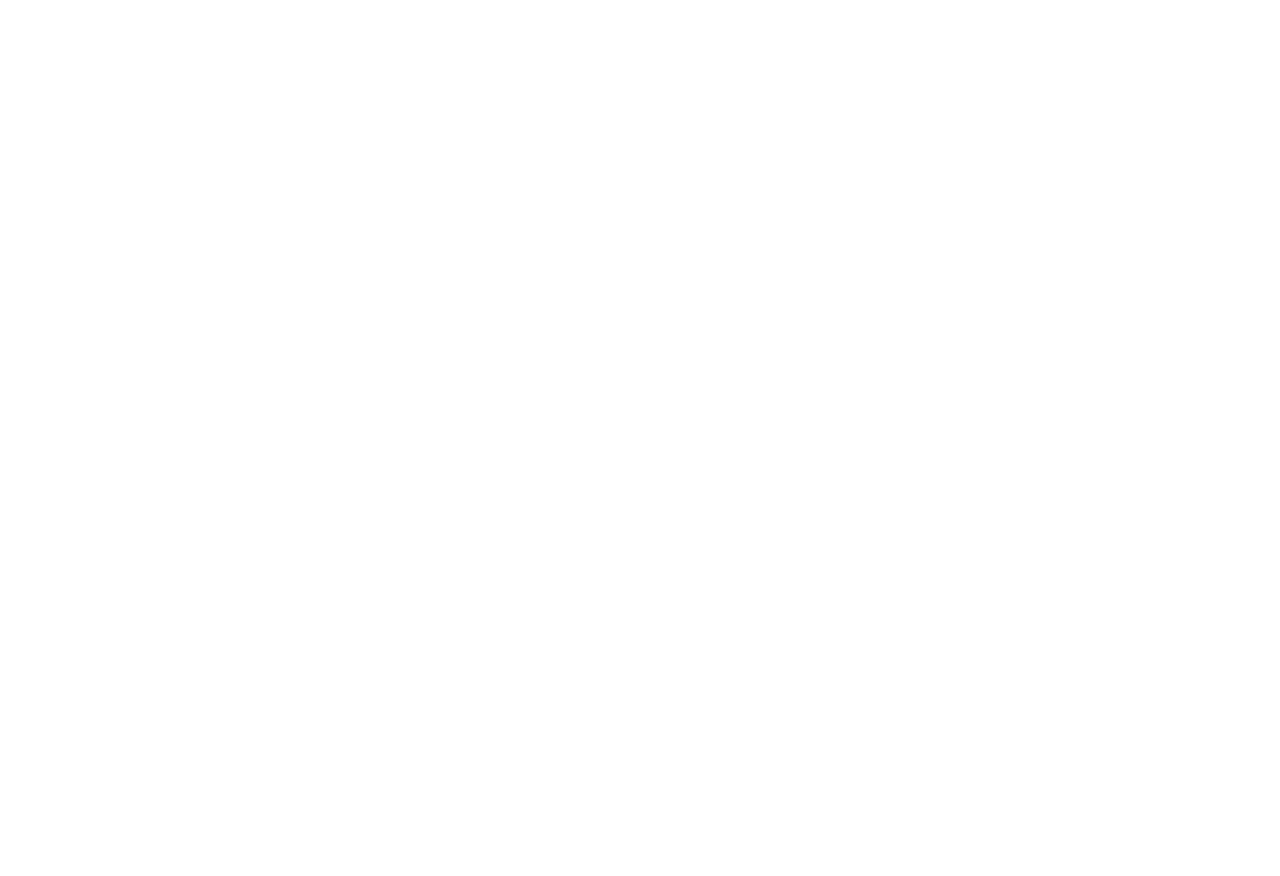
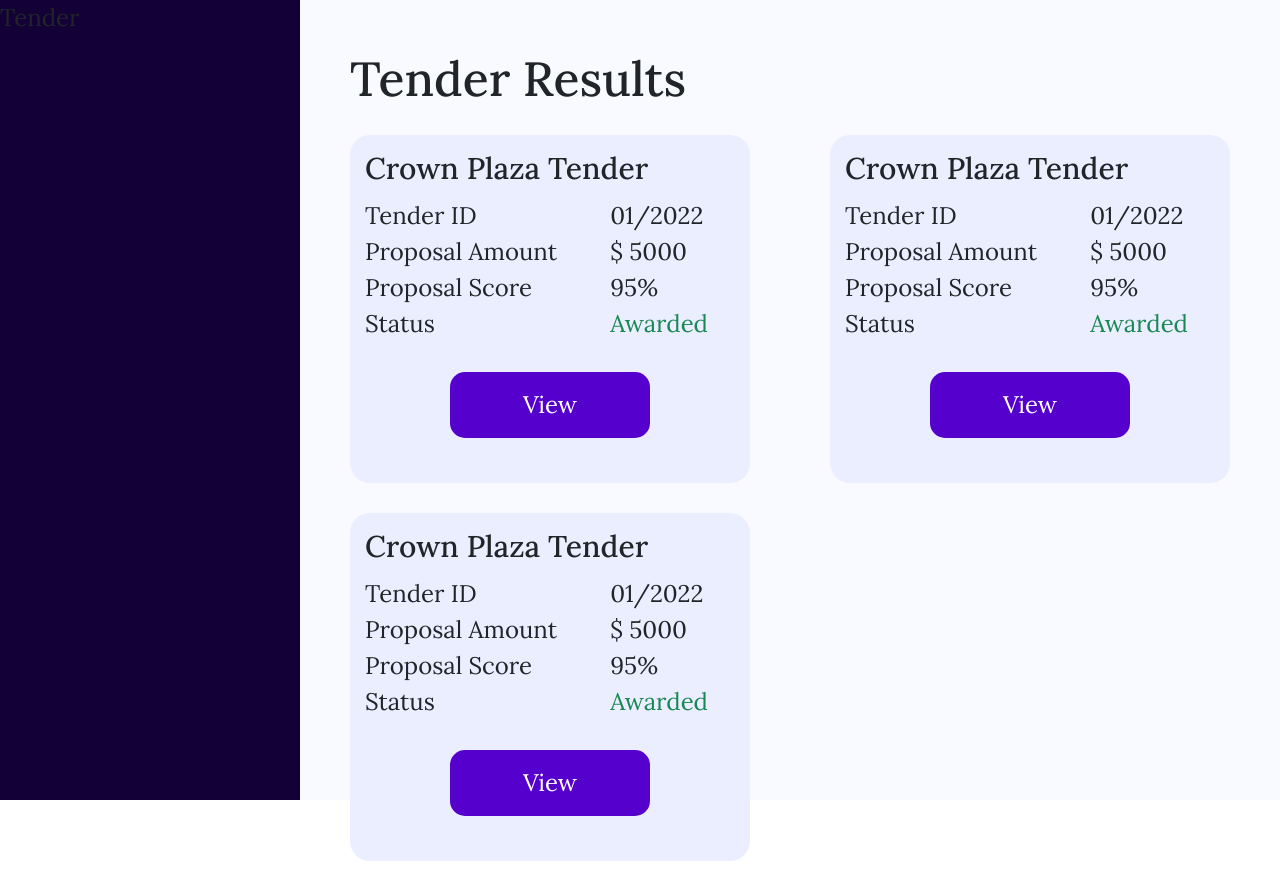
Before and after one commit to nelsonmutindamwanzia/tender-wema-frontend, a React (Create React App) app: page /tenders/results in a window 1280 px wide. Before the commit this address had no page. Before the commit the page ends 800 px from the top, so only its background shows below. Built offline with nearby package versions, Linux system fonts and the light colour scheme.

Commit message:
Add Tender Results Page

```diff
--- /dev/null
+++ b/src/components/Tender-Results.js
@@ -0,0 +1,121 @@
+import React from 'react'
+import '../styles/Tender-Result.css'
+import { FaClock, FaBolt, FaCheckDouble } from "react-icons/fa";
+import {GrDocumentPerformance} from "react-icons/gr";
+import 'bootstrap/dist/css/bootstrap.min.css';
+
+
+function TenderResult () {
+    return (
+        <div className='publish-container'>
+            <div className='publish-navigation'>
+
+                Tender
+
+
+            </div>
+
+            <div className='publish-content'>
+
+
+               <h2> Tender Results </h2>
+
+               <div className='results-container'>
+
+                <div className='single-tender'>
+
+                    <h5> Crown Plaza Tender</h5>
+
+                    <table className='table table-borderless'>
+
+                        <tr>
+                            <td>Tender ID  </td>
+                            <td>01/2022  </td>
+                         </tr>
+
+                        <tr>
+                         <td> Proposal Amount  </td>
+                        <td>  $ 5000 </td>
+                            </tr>
+
+                            <tr>
+                             <td> Proposal Score </td>
+                             <td> 95% </td>
+                            </tr>
+
+                            <tr>
+                                <td>Status</td>
+                                <td className='text-success'> Awarded</td>
+                            </tr>
+
+                    </table>
+
+                    <button> View</button>
+
+
+
+                </div>
+
+
+                  <div className='single-tender'>
+      <h5> Crown Plaza Tender</h5>
+      <table className='table table-borderless'>
+          <tr>
+              <td>Tender ID  </td>
+              <td>01/2022  </td>
+           </tr>
+
+          <tr>
+           <td> Proposal Amount  </td>
+          <td>  $ 5000 </td>
+              </tr>
+              <tr>
+               <td> Proposal Score </td>
+               <td> 95% </td>
+              </tr>
+              <tr>
+                  <td>Status</td>
+                  <td className='text-success'> Awarded</td>
+              </tr>
+      </table>
+      <button> View</button>
+  </div>
+
+
+              <div className='single-tender'>
+      <h5> Crown Plaza Tender</h5>
+      <table className='table table-borderless'>
+          <tr>
+              <td>Tender ID  </td>
+              <td>01/2022  </td>
+           </tr>
+
+          <tr>
+           <td> Proposal Amount  </td>
+          <td>  $ 5000 </td>
+              </tr>
+              <tr>
+               <td> Proposal Score </td>
+               <td> 95% </td>
+              </tr>
+              <tr>
+                  <td>Status</td>
+                  <td className='text-success'> Awarded</td>
+              </tr>
+      </table>
+      <button> View</button>
+        </div>
+
+            </div>
+
+            </div>
+
+
+
+        </div>
+    )
+
+
+}
+
+export default TenderResult;
--- a/src/index.js
+++ b/src/index.js
@@ -3,6 +3,8 @@ import ReactDOM from 'react-dom/client';
 import './index.css';
 import App from './App';
 import PublishedTender from './components/Publishtender'
+import TenderResult from './components/Tender-Results'
+
 // import reportWebVitals from './reportWebVitals';
 import {BrowserRouter, Route, Routes} from 'react-router-dom';
 
@@ -15,6 +17,7 @@ root.render(
     <Routes>
     <Route path="/" element={<App />} />
     <Route path="tenders/publish" element={<PublishedTender />} />
+    <Route path="tenders/results" element={<TenderResult />} />
     </Routes>
   </BrowserRouter>
 );
--- /dev/null
+++ b/src/styles/Tender-Result.css
@@ -0,0 +1,25 @@
+
+.results-container{
+
+    float: left;
+    width: 100%;
+    display: flex;
+    justify-content: space-between;
+    flex-wrap: wrap;
+}
+
+
+.single-tender {
+
+    background-color: #eaeeff;
+    padding: 15px;
+    border-radius: 20px;
+    width: 400px;
+    margin: 15px 0;
+
+}
+
+.single-tender button {
+
+    width: 200px;
+}
```
